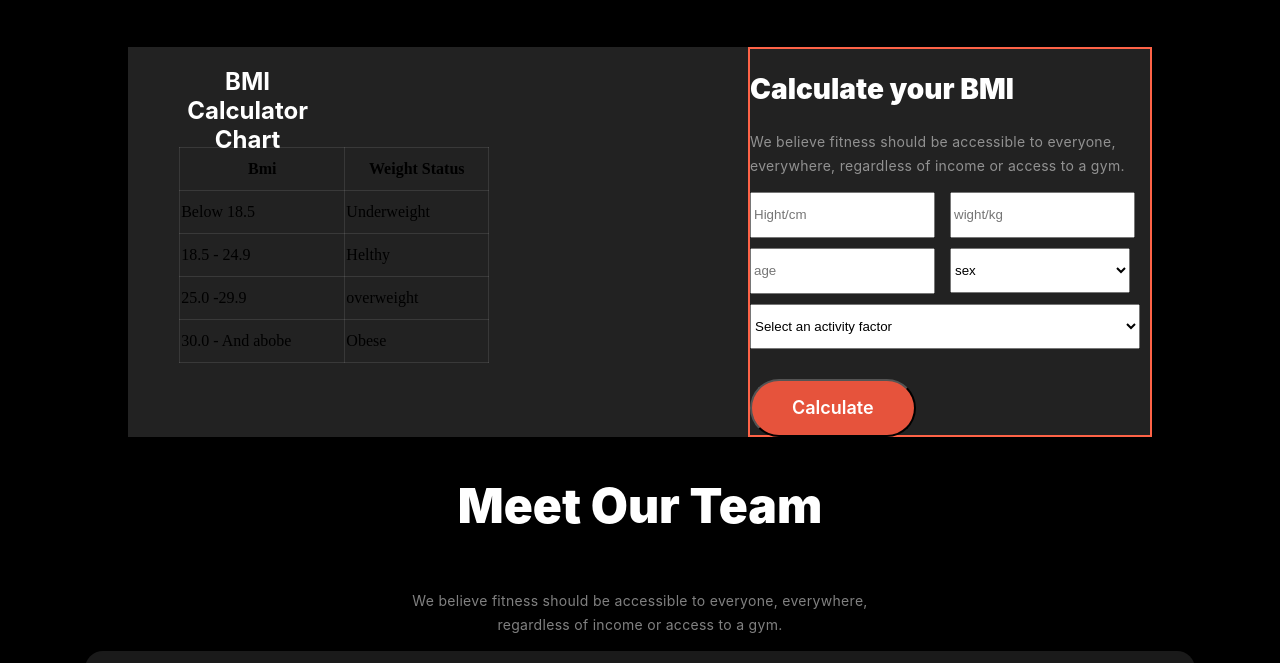
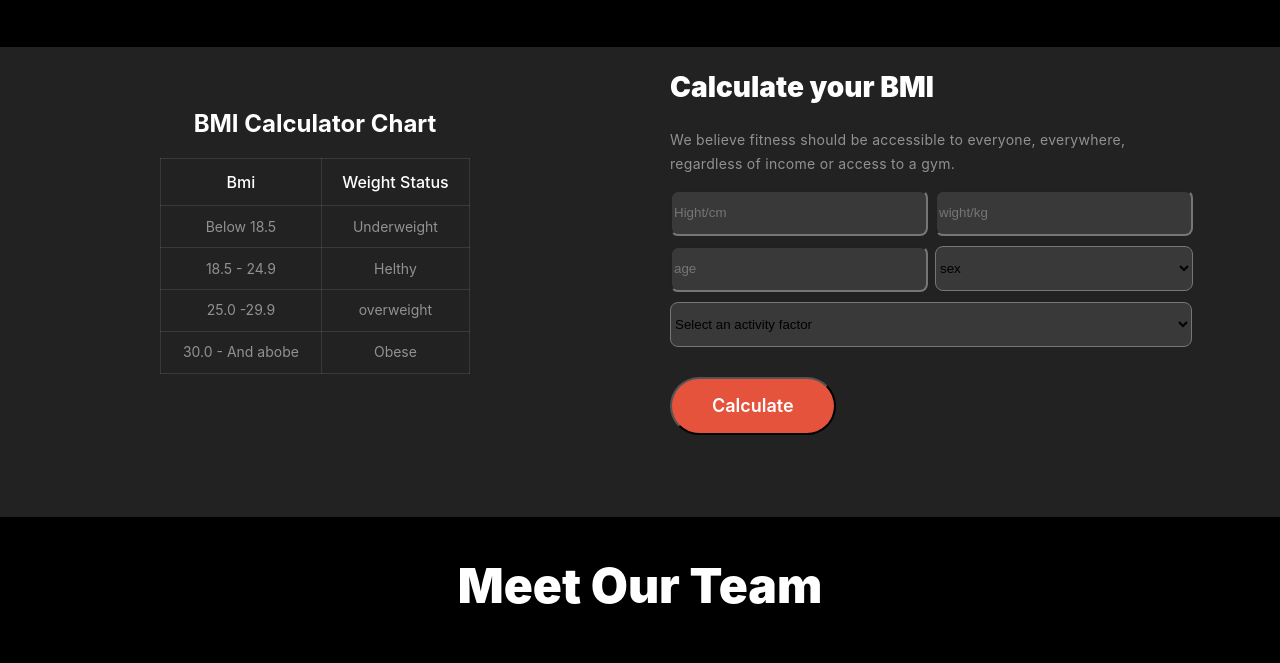
Before and after one commit to ratulchoron/ASSIGNMENT-RC2, a plain HTML site: page index.html in a window 1280 px wide. Shown: the part 2374-3037 px from the top of the page. Drawn offline with Linux system fonts and the light colour scheme; a web font is replaced by a local one.

Commit message:
added calculater section

```diff
--- a/index.html
+++ b/index.html
@@ -174,10 +174,9 @@
                     <div class="BMI-Calculator-part-tow">
                         <h1 class="Bmi-part-taitleee">Calculate your BMI</h1>
                         <p class="bmi-part-desss">We believe fitness should be accessible to everyone,
-                            everywhere, regardless of income or access to a gym. </p>
+                            everywhere, <br>regardless of income or access to a gym. </p>
 
                         <div class="inputs">
-
                             <div class="box"><input class="hight" type="text" name="" id="box-1" placeholder="Hight/cm"></div>
                             <div class="box"><input class="wight" type="text" name="" id="box-2" placeholder="wight/kg"></div>
                             <div class="box"><input class="age" type="text" name="" id="box-3" placeholder="age"></div>
--- a/styles/style.css
+++ b/styles/style.css
@@ -432,11 +432,12 @@ margin-top: 20px; }
 
 
 .bmai-calculator-container{
-    width: 80%;
+    width: 100%;
     background: rgb(34, 34, 34);
-    position: static;
     display: flex;
-
+    align-items: center;
+    justify-content: center;
+    gap: 200px;
     /* flex: none;
     order: 2;
     align-self: stretch;
@@ -447,34 +448,49 @@ margin-top: 20px; }
 
 
 
-.BMI-Calculator-part-one{width: 30%;
-    height: 386px; position: relative; margin-left: 5%; display: flex; flex-direction: column; }
+.BMI-Calculator-part-one{ margin-left: 150px;
+    height: 386px; display: flex; flex-direction: column; }
 
 .bmi-taitle{ color: rgb(255, 255, 255);
             font-family: Inter;
             margin-bottom: 0px;
-            text-align: center; position: absolute;
+            text-align: center;
+            margin-bottom: 20px;
             }
 
-.calculator-table{position: absolute;
+.calculator-table{
     width: 310px;
     height: 216px;
-    left: px;
+    top: 60px;
     right: px;
-    top: 100px;
     bottom: px;}
 
+    td{color: rgba(255, 255, 255, 0.5);
+        font-family: Inter;
+        font-size: 14px;
+        font-weight: 400;
+        line-height: 120%;
+        letter-spacing: 0%;
+        text-align: center;}
+
+    th{color: rgb(255, 255, 255);
+        font-family: Inter;
+        font-size: 16px;
+        font-weight: 500;
+        line-height: 120%;
+        letter-spacing: 0%;
+        text-align: center;}
+
     td , th { border: 1px solid rgba(255, 255, 255, 0.1);}
-    table {   border-collapse: collapse;}
+    table {   border-collapse: collapse; }
 
 
 
 .BMI-Calculator-part-tow{
 
-    width: auto;
-    height: 386px;
-border: 2px solid tomato;
-    margin-left: 27rem;
+    width: 600px;
+    height: 400px;
+   margin-bottom: 70px;
 
     }
 
@@ -496,14 +512,17 @@ border: 2px solid tomato;
         letter-spacing: 0.3px;
         text-align: left; }
 
-    .inputs{ display: grid; grid-template-columns: 200px 200px; grid-row: 3 / 2; row-gap: 10px; }
+    .inputs{ width:600px; display: grid; grid-template-columns:250px 250px ;
+        column-gap: 15px; row-gap: 10px;  }
 
-    #box-1{ height: 40px;  padding: auto; }
-    #box-2{ height: 40px; padding: auto; }
-    #box-3{ height: 40px;  padding: auto; }
-    #box-4{ height: 45px; width: 180px; padding: auto; }
-    #box-5{ height: 45px; width: 390px; padding: auto; }
+    #box-1{ height: 40px; width: 250px; padding: auto; border-radius: 8px ; background: rgba(255, 255, 255, 0.1);}
+    #box-2{ height: 40px; width: 250px; padding: auto; border-radius: 8px ; background: rgba(255, 255, 255, 0.1);}
+    #box-3{ height: 40px; width: 250px; padding: auto; border-radius: 8px ; background: rgba(255, 255, 255, 0.1);}
+    #box-4{ height: 45px; width: 258px; padding: auto; border-radius: 8px ; background: rgba(255, 255, 255, 0.1);}
+    #box-5{ height: 45px; width: 522px; padding: auto; border-radius: 8px ; background: rgba(255, 255, 255, 0.1);}
+    .box{;
 
+        }
 
 
                  .btn-calculate{border-radius: 35px;
@@ -515,6 +534,7 @@ border: 2px solid tomato;
                     font-weight: 600;
                     line-height: 22px;
                     margin-top: 30px;
+                    margin-bottom: 70px;
                     }
 
     /* .hight{   padding: 12px 40px 12px 20px; border-radius: 8px;
@@ -663,7 +683,7 @@ footer{ width:100% ; margin-top: 3000px;
                 font-weight: 700;
                 line-height: 120%;
                 letter-spacing: 0%;
-                text-align: left;}
+                text-align: center;  }
 
 
             .line{border: 2px solid rgba(255, 255, 255, 0.1); width: 80% ;}
@@ -674,7 +694,8 @@ footer{ width:100% ; margin-top: 3000px;
     line-height: 24px;
     letter-spacing: 0.3px;
     text-align: center;}
-
+    .footer-colum-1 , .footer-colum-2{ display: flex; flex-direction: column;
+        align-items: center; justify-content: left; }
     .footer-colum-1> ul >li{color: rgba(255, 255, 255, 0.5);
         font-family: Inter;
         font-size: 23px;
@@ -682,7 +703,7 @@ footer{ width:100% ; margin-top: 3000px;
         line-height: 120%;
         letter-spacing: 0%;
         text-align: left;
-    text-decoration: none; gap: 15px;  }
+    text-decoration: left; gap: 15px;  }
 
     .footer-colum-2> ul >li{color: rgba(255, 255, 255, 0.5);
         font-family: Inter;
@@ -691,4 +712,4 @@ footer{ width:100% ; margin-top: 3000px;
         line-height: 120%;
         letter-spacing: 0%;
         text-align: left;
-    text-decoration: none; gap: 15px;  }
+    text-decoration: left; gap: 15px; }
```
